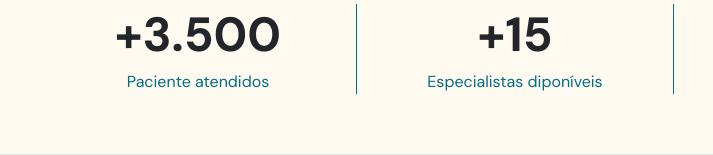
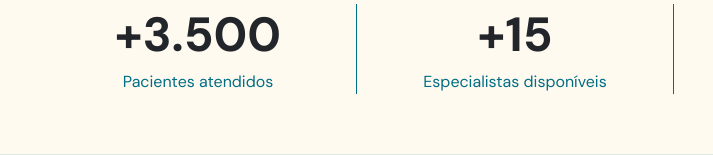
Before and after one commit to FidelAlvarez/doctorcareproject, a plain HTML site: page index.html in a window 1280 px wide. Shown: the part 676-831 px from the top of the page, 125-838 px from the left. Drawn offline with nearby package versions, Linux system fonts and the light colour scheme.

Commit message:
Correção de ortografia

```diff
--- a/index.html
+++ b/index.html
@@ -134,12 +134,12 @@
 
           <div class="stat">
             <h3>+3.500</h3>
-            <p>Paciente atendidos</p>
+            <p>Pacientes atendidos</p>
           </div>
 
           <div class="stat">
             <h3>+15</h3>
-            <p>Especialistas diponíveis</p>
+            <p>Especialistas disponíveis</p>
           </div>
 
           <div class="stat">
```
